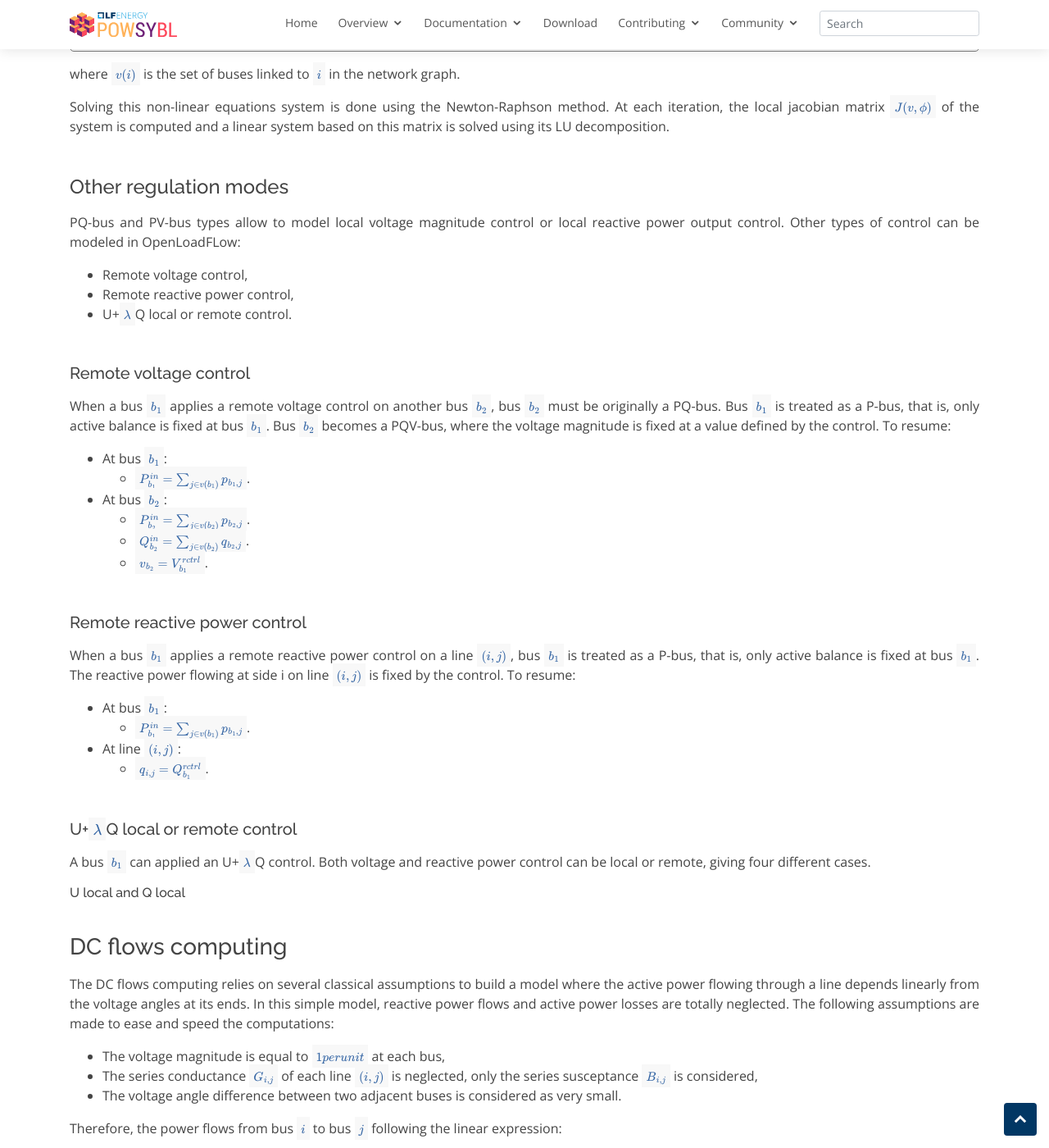
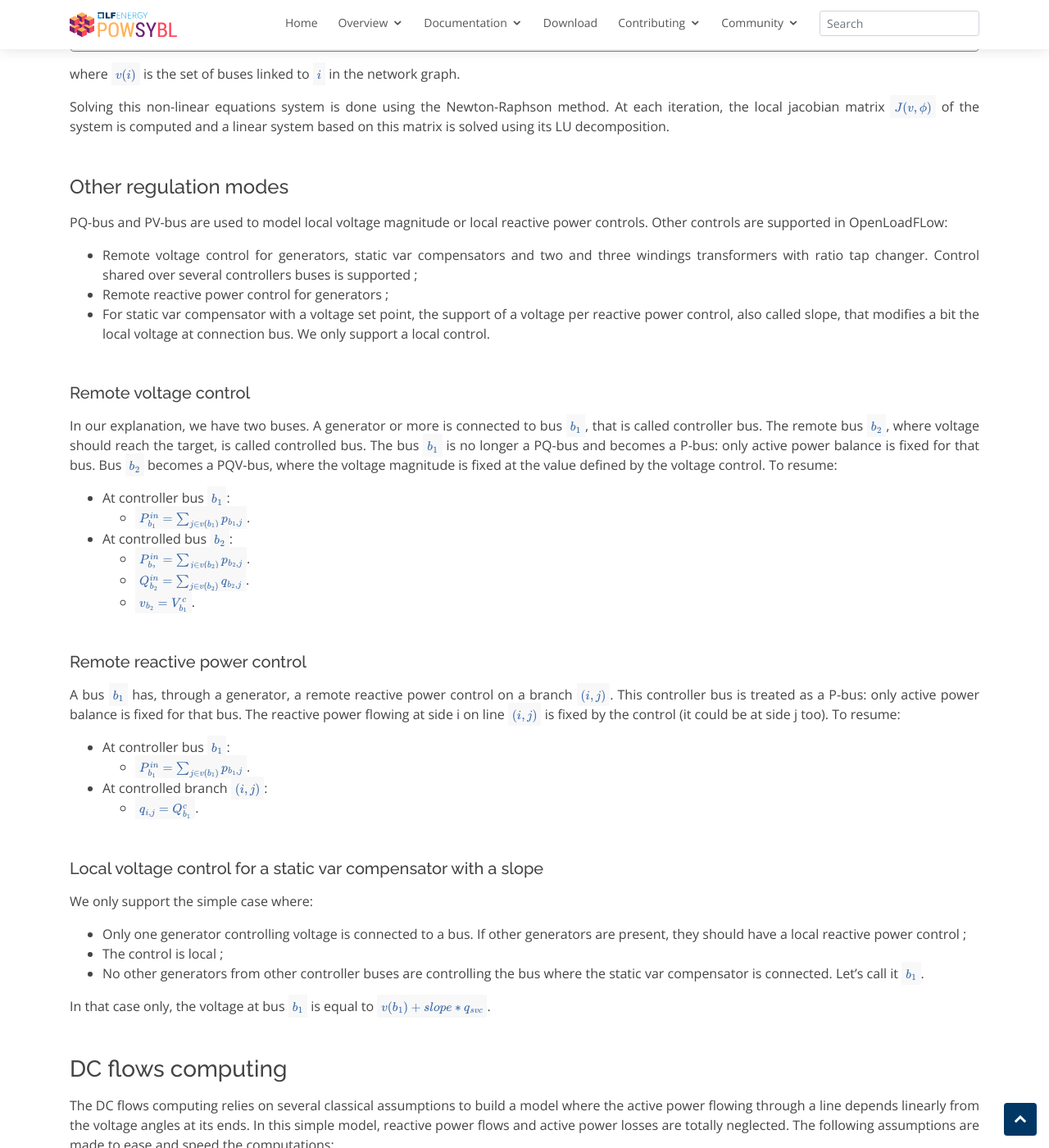
Before and after one commit to powsybl/powsybl.github.io, a Jekyll site: the page built from pages/documentation/simulation/powerflow/openlf.md, in a window 1280 px wide and 1400 px high, scrolled down 1814 px. Shown: the whole window at 82% size. Built offline with Jekyll 4.4.1, drawn with Linux system fonts in a browser that asks for light colours; our own code applies the rules of GitHub Pages for plain Markdown files.

Commit message:
Small improvements.
Signed-off-by: Anne Tilloy <anne.tilloy@rte-france.com>

```diff
--- a/pages/documentation/simulation/powerflow/openlf.md
+++ b/pages/documentation/simulation/powerflow/openlf.md
@@ -56,34 +56,37 @@
 
 #### Other regulation modes
 
-PQ-bus and PV-bus types allow to model local voltage magnitude control or local reactive power output control. Other types of control can be modeled in OpenLoadFLow:
-- Remote voltage control,
-- Remote reactive power control,
-- U+$$\lambda$$Q local or remote control.
+PQ-bus and PV-bus are used to model local voltage magnitude or local reactive power controls. Other controls are supported in OpenLoadFLow:
+- Remote voltage control for generators, static var compensators and two and three windings transformers with ratio tap changer. Control shared over several controllers buses is supported ;
+- Remote reactive power control for generators ;
+- For static var compensator with a voltage set point, the support of a voltage per reactive power control, also called slope, that modifies a bit the local voltage at connection bus. We only support a local control.
 
 ##### Remote voltage control
 
-When a bus $$b_1$$ applies a remote voltage control on another bus $$b_2$$, bus $$b_2$$ must be originally a PQ-bus. Bus $$b_1$$ is treated as a P-bus, that is, only active balance is fixed at bus $$b_1$$. Bus $$b_2$$ becomes a PQV-bus, where the voltage magnitude is fixed at a value defined by the control. To resume:
-- At bus $$b_1$$:
+In our explanation, we have two buses. A generator or more is connected to bus $$b_1$$, that is called controller bus. The remote bus $$b_2$$, where voltage should reach the target, is called controlled bus. The bus $$b_1$$ is no longer a PQ-bus and becomes a P-bus: only active power balance is fixed for that bus. Bus $$b_2$$ becomes a PQV-bus, where the voltage magnitude is fixed at the value defined by the voltage control. To resume:
+- At controller bus $$b_1$$:
     - $$P_{b_1}^{in} = \sum_{j \in v(b_1)} p_{b_1,j}$$.
-- At bus $$b_2$$:
+- At controlled bus $$b_2$$:
     - $$P_{b_2}^{in} = \sum_{j \in v(b_2)} p_{b_2,j}$$.
     - $$Q_{b_2}^{in} = \sum_{j \in v(b_2)} q_{b_2,j}$$.
-    - $$v_{b_2} = V^{rctrl}_{b_1}$$.
+    - $$v_{b_2} = V^{c}_{b_1}$$.
 
 ##### Remote reactive power control
 
-When a bus $$b_1$$ applies a remote reactive power control on a line $$(i,j)$$, bus $$b_1$$ is treated as a P-bus, that is, only active balance is fixed at bus $$b_1$$. The reactive power flowing at side i on line $$(i,j)$$ is fixed by the control. To resume:
-- At bus $$b_1$$:
+A bus $$b_1$$ has, through a generator, a remote reactive power control on a branch $$(i,j)$$. This controller bus is treated as a P-bus: only active power balance is fixed for that bus. The reactive power flowing at side i on line $$(i,j)$$ is fixed by the control (it could be at side j too). To resume:
+- At controller bus $$b_1$$:
     - $$P_{b_1}^{in} = \sum_{j \in v(b_1)} p_{b_1,j}$$.
-- At line $$(i,j)$$:
-    - $$q_{i,j} = Q^{rctrl}_{b_1}$$.
+- At controlled branch $$(i,j)$$:
+    - $$q_{i,j} = Q^{c}_{b_1}$$.
 
-##### U+$$\lambda$$Q local or remote control
+##### Local voltage control for a static var compensator with a slope
 
-A bus $$b_1$$ can applied an U+$$\lambda$$Q control. Both voltage and reactive power control can be local or remote, giving four different cases.
+We only support the simple case where:
+- Only one generator controlling voltage is connected to a bus. If other generators are present, they should have a local reactive power control ;
+- The control is local ;
+- No other generators from other controller buses are controlling the bus where the static var compensator is connected. Let's call it $$b_1$$.
 
-###### U local and Q local
+In that case only, the voltage at bus $$b_1$$ is equal to $$v(b_1) + slope * q_{svc}$$.
 
 ### DC flows computing
 
```
Also changed, not shown: pages/documentation/developer/tutorials/downscaling.md (+1 -1 lines), pages/documentation/simulation/sensitivity/openlf.md (+1 -1 lines).
